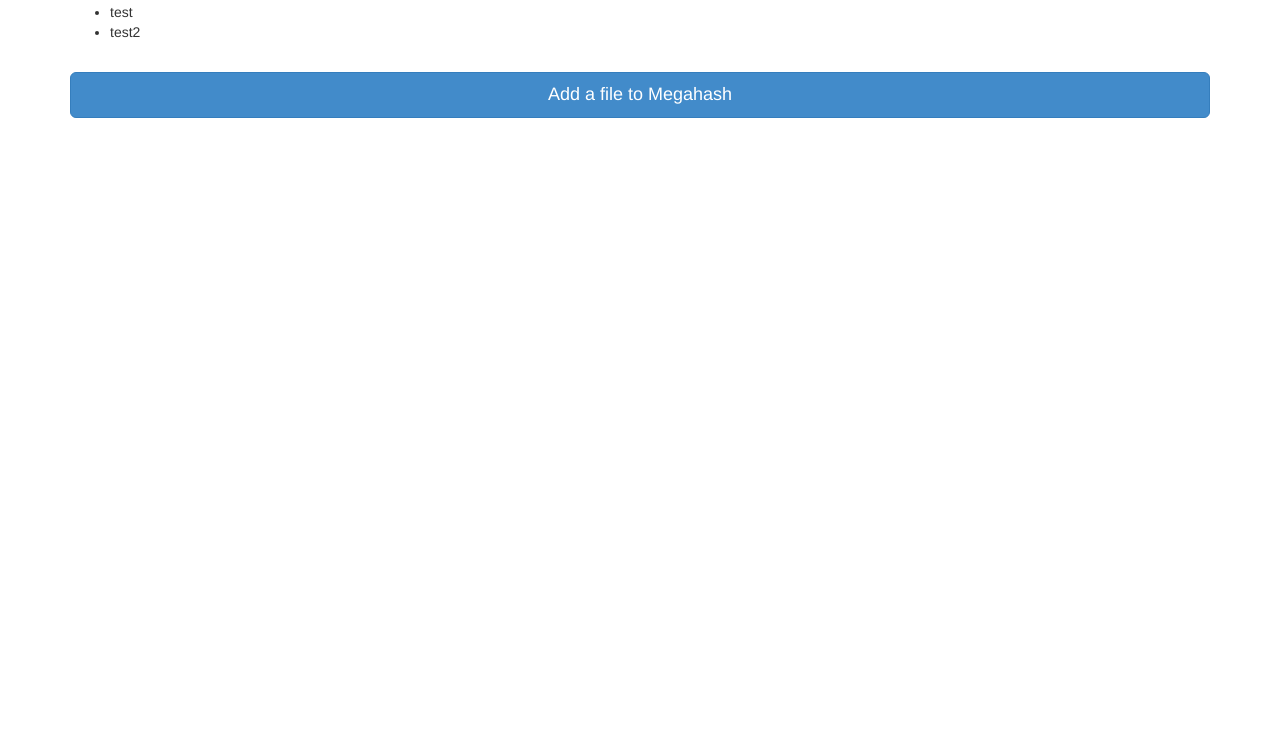
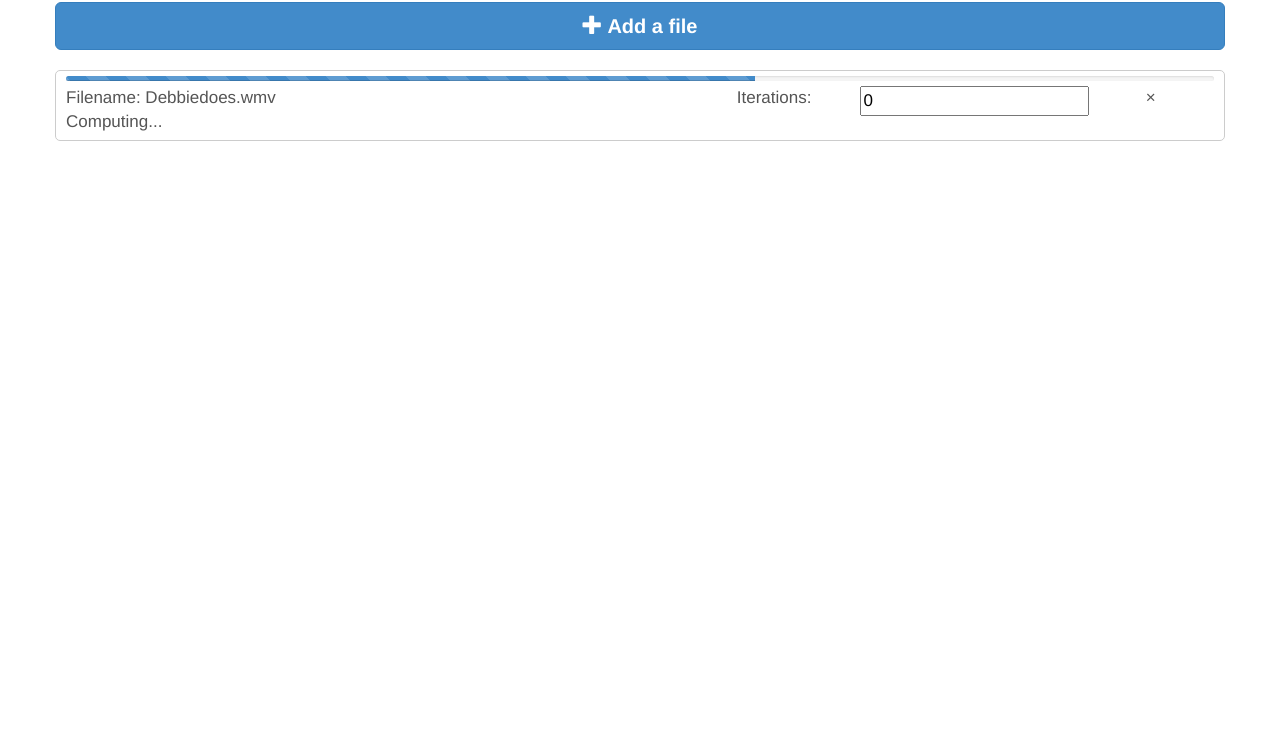
Before and after one commit to phektus/megahash-p3d, a plain HTML site: page index.html in a window 1280 px wide. Shown: the part 68-800 px from the top of the page. Drawn offline with nearby package versions, Linux system fonts and the light colour scheme.

Commit message:
added initial css

```diff
--- /dev/null
+++ b/css/style.css
@@ -0,0 +1,23 @@
+.bordered-tmp {
+    border: 1px solid yellow;
+}
+
+.item {
+    border: 1px solid #ccc;
+    border-radius: 5px;
+    background-color: #fff;
+    padding: 5px 10px;
+    font-size: 17px;
+    color: #555;
+}
+
+.progress {
+    margin: 0 auto 5px auto;
+    height: 5px;
+}
+
+.control button {
+    margin-bottom: 20px;
+    font-weight: bold;
+    font-size: 20px;
+}
--- a/index.html
+++ b/index.html
@@ -3,16 +3,43 @@
 <head>
   <title>Megahash by Arbie Samong</title>
   <link href="css/bootstrap.min.css" rel="stylesheet"/>
+  <link href="css/style.css" rel="stylesheet"/>
 </head>
 <body>
   <div class="container">
     <h1>Megahash</h1>
-    <ul>
-      <li>test</li>
-      <li>test2</li>
-    </ul>
-    <br />
-    <button class="btn btn-primary btn-lg btn-block">Add a file to Megahash</button>
+    <div class="row control">
+      <button class="btn btn-primary btn-lg btn-block">
+	<span class="glyphicon glyphicon-plus"></span>
+	Add a file
+      </button>
+    </div><!-- end big bad button -->
+
+    <div class="row item">
+      <div class="row progress progress-striped active">
+	<div class="progress-bar" role="progressbar" aria-valuenow="60" aria-valuemin="0" aria-valuemax="100" style="width: 60%;">
+	</div>
+      </div>
+      <div class="row details">
+	<div class="col-md-6">
+	  <div class="filename">Filename: Debbiedoes.wmv</div>
+	  <div class="status">Computing...</div>
+	</div>
+	<div class="col-md-5 iterations">
+	  <div class="row">
+	    <div class="col-md-3 col-md-offset-2">
+	      Iterations:
+	    </div>
+	    <div class="col-md-7">
+	      <input type="number" value="0" />
+	    </div>
+	  </div>
+	</div><!-- end col-iterations -->
+	<div class="col-md-1 remove">
+	  &times;
+	</div><!-- end col-remove -->
+      </div><!-- end row-item-details -->
+    </div><!-- end row-item -->
   </div>
 </body>
 </html>
```
